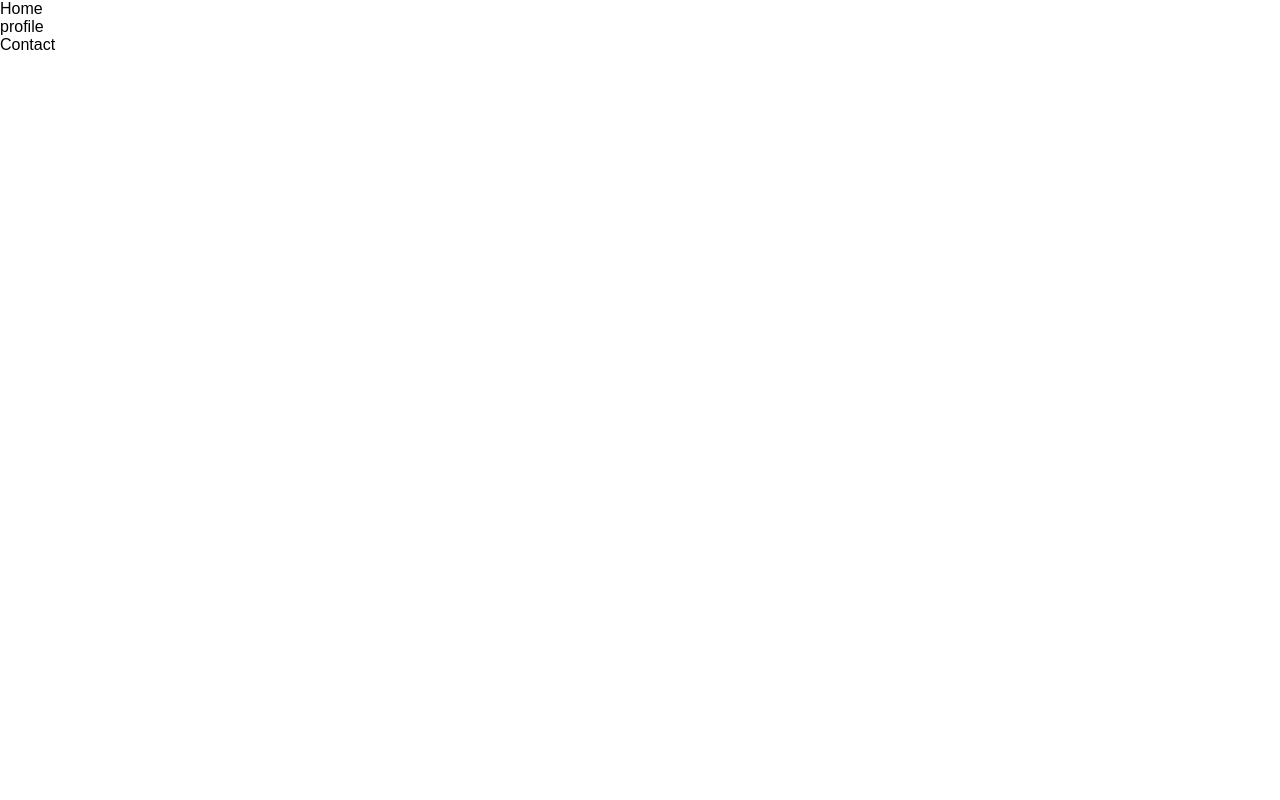
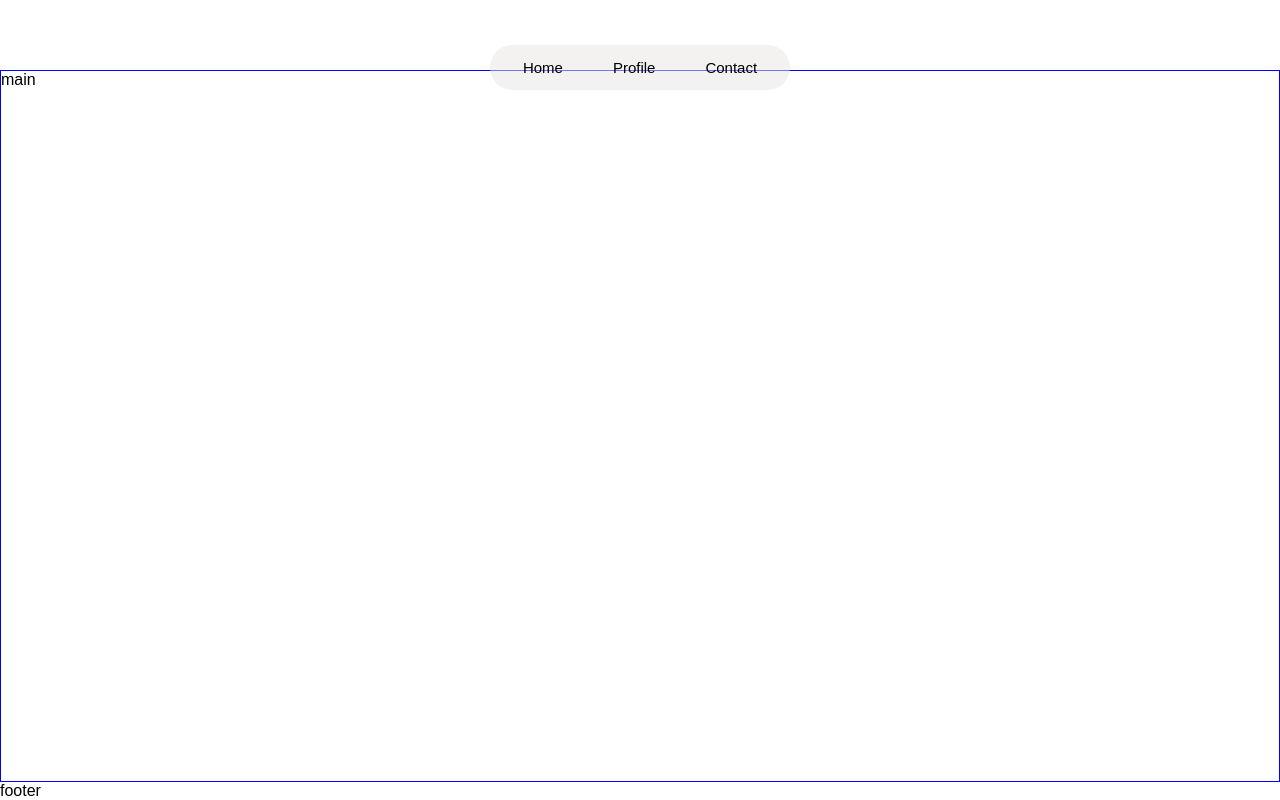
Before and after one commit to 0125sebas/OH.STUDIO-page, a plain HTML site: page index.html in a window 1280 px wide. Drawn offline with Linux system fonts and the light colour scheme.

Commit message:
menu added

```diff
--- a/css/main.css
+++ b/css/main.css
@@ -31,7 +31,7 @@ body {
     font-size: 100%;
     font-family: Arial, Helvetica, sans-serif;
     display: grid;
-    grid-template-rows: auto 1fr auto;
+    grid-template-rows: 1fr auto;
 }
 
 * {
@@ -77,3 +77,36 @@ h1, h2, h3, h4, h5, h6, p, span {
     color: inherit;
     text-decoration: none;
 }
+
+.main {
+    border: 1px solid blue;
+    margin-top: 70px;
+
+}
+
+/* menu styles */
+
+
+.nav {
+    width: max-content;
+    padding: 0.5em 1em;
+    font-size: 10px;
+    position: fixed;
+    left: 0;
+    right: 0;
+    margin: 3.5% auto;
+    display: flex;
+    justify-content: center;
+    align-items: center;
+    gap: 0.5em;
+    border-radius: 30px;
+    background-color: var(--grey-light);
+}
+
+.nav__link {
+    font-size: 1.5em;
+    color: var(--black);
+    padding: 0.6em 1.5em;
+    border-radius: 30px;
+    /* background-color: var(--white); */
+}
--- a/index.html
+++ b/index.html
@@ -7,17 +7,19 @@
     <link rel="stylesheet" href="css/main.css">
 </head>
 <body>
-    <header>
-        <nav>
-            <ul>
-                <li><a href="#">Home</a></li>
-                <li><a href="#">profile</a></li>
-                <li><a href="#">Contact</a></li>
-            </ul>
-        </nav>
-    </header>
-    <main></main>
-    <footer></footer>
+    <nav class="nav">
+        <a class="nav__link" id="link--home" href="#">Home</a>
+        <a class="nav__link" id="link--profile" href="#">Profile</a>
+        <a class="nav__link" id="link--contact" href="#">Contact</a>
+    </nav>
+    <main class="main">
+        <h1>main</h1>
+    </main>
+    <footer>
+        <h1>footer</h1>
+    </footer>
+
+    <script src="js/app.js"></script>
 
 </body>
 </html>
```
